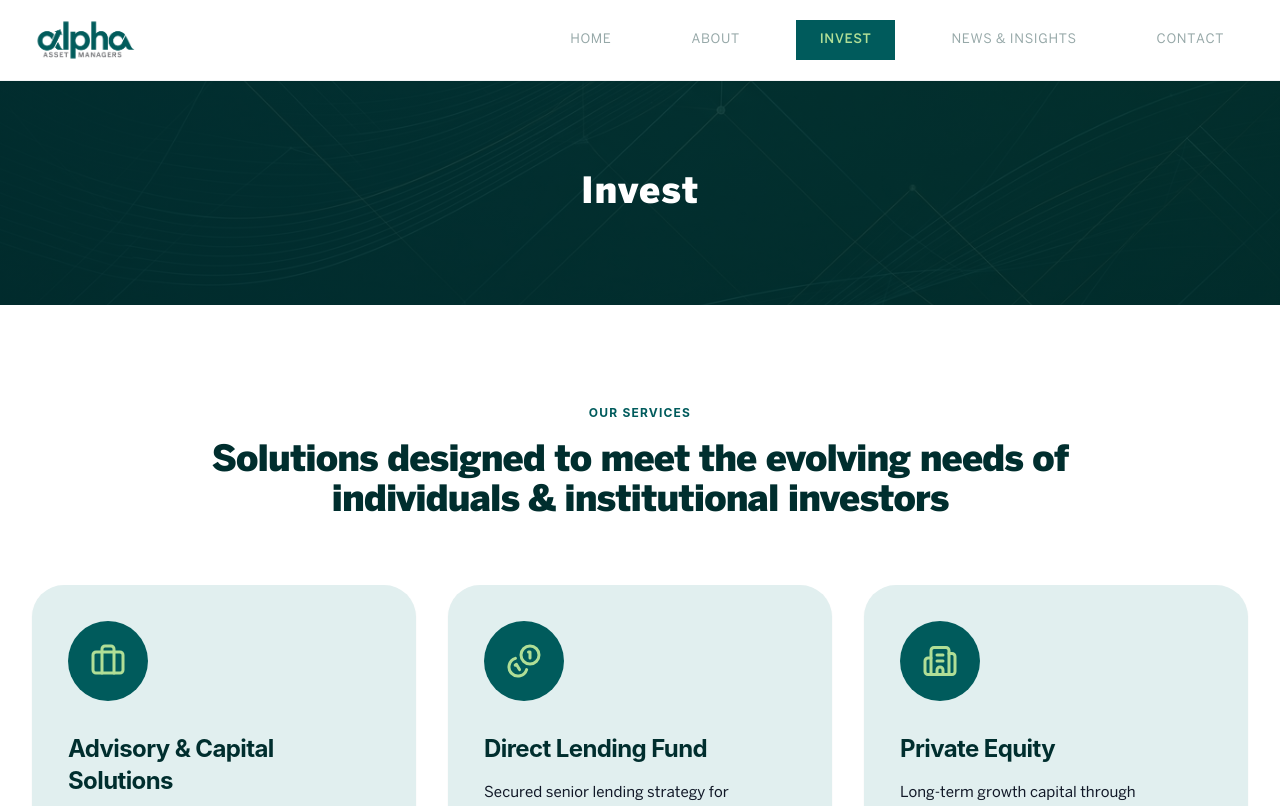
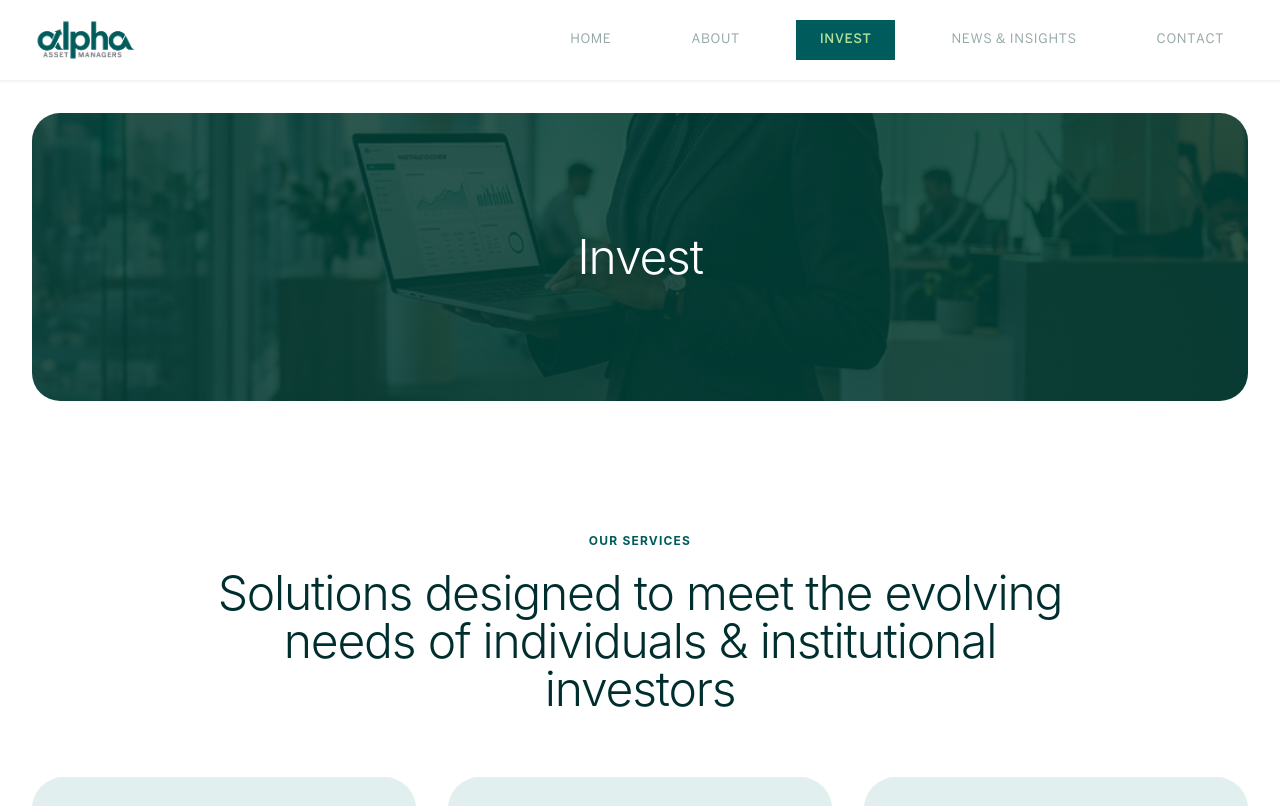
Before and after one commit to Whevar-Innovations/alpha-assets, a React (Vite) app: page /invest in a window 1280 px wide. Shown: the top 806 px of the page. Built offline with nearby package versions, Linux system fonts and the light colour scheme; a web font is replaced by a local one.

Commit message:
feat: add hero image and update service details in Invest page

```diff
--- a/src/components/UI/ServiceCard.tsx
+++ b/src/components/UI/ServiceCard.tsx
@@ -105,7 +105,7 @@
         </h3>
 
         {/* Description */}
-        <p className={`text-[15px] leading-relaxed mb-10 transition-colors duration-300 ${currentTextColor}`}>
+        <p className={`text-[15px] leading-relaxed font-normal mb-10 transition-colors duration-300 ${currentTextColor}`}>
           {description}
         </p>
       </div>
--- a/src/pages/Home.tsx
+++ b/src/pages/Home.tsx
@@ -16,10 +16,17 @@
 
   const services = [
     {
+      id: 'separately-managed-accounts',
+      title: 'Separately Managed Accounts',
+      description: 'Bespoke discretionary portfolios in UGX or USD, tailored to your objectives, liquidity profile, risk tolerance, and reporting requirements.',
+      iconName: 'Sliders' as const,
+      isActive: false,
+    },
+    {
       id: 'advisory-capital-solutions',
       title: 'Advisory & Capital Solutions',
       description: 'Strategic guidance for corporates, foundations, institutions, and sophisticated investors on portfolio strategy, asset allocation, manager selection, and investment structuring.',
-      iconName: 'Briefcase' as const,
+      iconName: 'Users' as const,
       isActive: false,
     },
     {
@@ -34,13 +41,6 @@
       title: 'Private Equity',
       description: 'Long-term growth capital through disciplined investment in promising businesses with active ownership approach.',
       iconName: 'Building2' as const,
-      isActive: false,
-    },
-    {
-      id: 'separately-managed-accounts',
-      title: 'Separately Managed Accounts',
-      description: 'Bespoke discretionary portfolios in UGX or USD, tailored to your objectives, liquidity profile, risk tolerance, and reporting requirements.',
-      iconName: 'Sliders' as const,
       isActive: false,
     },
     {
@@ -204,6 +204,12 @@
                 // Custom style overrides via reusable props
                 activeBgClass={service.isActive ? 'bg-brand-dark' : 'bg-brand-primary'}
                 activeTitleColorClass="text-brand-green"
+                titleColorClass="text-brand-dark"
+                textColorClass="text-brand-primary/80"
+                activeTextColorClass="text-white/90"
+                linkColorClass="text-brand-primary"
+                activeLinkColorClass="text-brand-green"
+                iconBgClass="bg-brand-primary"
                 activeIconBgClass="bg-white"
                 activeIconColorClass={service.isActive ? 'text-brand-dark' : 'text-brand-primary'}
               />
--- a/src/pages/Invest.tsx
+++ b/src/pages/Invest.tsx
@@ -1,51 +1,45 @@
 import React from 'react';
 import { ServiceCard } from '../components/UI/ServiceCard';
 import { FooterCTA } from '../components/UI/FooterCTA';
-import bannerBg from '../assets/images/banner_bg.jpg';
+import heroBg from '../assets/images/hero_person_laptop.jpg';
 
 export const Invest: React.FC = () => {
   const services = [
     {
+      id: 'separately-managed-accounts',
+      title: 'Separately Managed Accounts',
+      description: 'Bespoke discretionary portfolios in UGX or USD, tailored to your objectives, liquidity profile, risk tolerance, and reporting requirements.',
+      iconName: 'Sliders' as const,
+    },
+    {
       id: 'advisory-capital-solutions',
       title: 'Advisory & Capital Solutions',
       description: 'Strategic guidance for corporates, foundations, institutions, and sophisticated investors on portfolio strategy, asset allocation, manager selection, and investment structuring.',
-      iconName: 'Briefcase' as const,
-      isActive: false, // Default state is normal card
+      iconName: 'Users' as const,
     },
     {
       id: 'direct-lending-fund',
       title: 'Direct Lending Fund',
       description: 'Secured senior lending strategy for institutional and sophisticated investors seeking attractive risk-adjusted income.',
       iconName: 'Coins' as const,
-      isActive: false, // Let's make this one active on this page for layout visual balance!
     },
     {
       id: 'private-equity',
       title: 'Private Equity',
       description: 'Long-term growth capital through disciplined investment in promising businesses with active ownership approach.',
       iconName: 'Building2' as const,
-      isActive: false,
-    },
-    {
-      id: 'separately-managed-accounts',
-      title: 'Separately Managed Accounts',
-      description: 'Bespoke discretionary portfolios in UGX or USD, tailored to your objectives, liquidity profile, risk tolerance, and reporting requirements.',
-      iconName: 'Sliders' as const,
-      isActive: false,
     },
     {
       id: 'unit-trusts',
       title: 'Unit Trusts',
       description: 'Professionally managed unit trusts for liquidity, capital preservation, and disciplined income generation.',
       iconName: 'Layers' as const,
-      isActive: false,
     },
     {
       id: 'pension-retirement',
       title: 'Pension & Retirement Mandates',
       description: 'Retirement-focused portfolio management with liability-aware construction for trustees and scheme sponsors.',
       iconName: 'PiggyBank' as const,
-      isActive: false,
     },
   ];
 
@@ -53,27 +47,29 @@
     <div className="flex flex-col min-h-screen">
 
       {/* Hero Banner */}
+
+      <div className="max-w-7xl mx-auto px-4 sm:px-6 lg:px-8 mt-4 sm:mt-8 w-full">
         <section
-        className="relative h-48 sm:h-56 flex items-center bg-brand-dark"
+          className="relative h-52 sm:h-64 md:h-72 flex items-center justify-center overflow-hidden rounded-2xl md:rounded-[28px]"
           style={{
-          backgroundImage: `linear-gradient(rgba(0, 46, 46, 0.85), rgba(0, 46, 46, 0.85)), url(${bannerBg})`,
+            backgroundImage: `linear-gradient(rgba(0, 56, 46, 0.78), rgba(0, 56, 46, 0.78)), url(${heroBg})`,
             backgroundSize: 'cover',
-          backgroundPosition: 'center'
+            backgroundPositionX: 'center',
+            backgroundPositionY: 'bottom',
           }}
         >
-        <div className="max-w-7xl mx-auto px-4 sm:px-6 lg:px-8 text-center w-full">
-          <h1 className="text-3xl sm:text-4xl font-extrabold text-white tracking-wide">
+          <h1 className="text-4xl sm:text-5xl font-light text-white tracking-tight">
             Invest
           </h1>
+        </section>
       </div>
-      </section>
 
       {/* Services Grid Section */}
-      <section className="py-24 bg-white">
+      <section className="py-32 bg-white scroll-mt-32" id="services">
         <div className="max-w-7xl mx-auto px-4 sm:px-6 lg:px-8">
           <div className="text-center max-w-3xl mx-auto mb-16 space-y-4">
             <span className="text-xs font-bold uppercase tracking-widest text-brand-primary">Our Services</span>
-            <h2 className="text-3xl sm:text-4xl font-extrabold text-brand-dark">
+            <h2 className="text-4xl sm:text-5xl font-light text-brand-dark">
               Solutions designed to meet the evolving needs of individuals & institutional investors
             </h2>
           </div>
@@ -86,12 +82,19 @@
                 title={service.title}
                 description={service.description}
                 iconName={service.iconName}
-                isActive={service.isActive}
-                // Custom style overrides via reusable props
-                activeBgClass={service.isActive ? 'bg-brand-dark' : 'bg-brand-primary'}
+                isActive={false}
+                bgClass="bg-brand-cardBg"
+                activeBgClass="bg-brand-primary"
+                iconBgClass="bg-brand-primary"
+                activeIconBgClass="bg-white"
+                iconColorClass="text-brand-green"
+                activeIconColorClass="text-brand-primary"
+                titleColorClass="text-brand-dark"
                 activeTitleColorClass="text-brand-green"
-                activeIconBgClass="bg-white"
-                activeIconColorClass={service.isActive ? 'text-brand-dark' : 'text-brand-primary'}
+                textColorClass="text-brand-primary/80"
+                activeTextColorClass="text-white/90"
+                linkColorClass="text-brand-primary"
+                activeLinkColorClass="text-brand-green"
               />
             ))}
           </div>
```
Also changed, not shown: src/assets/images/hero_person_laptop.jpg (added). Lines whose indentation alone changed are shown as unchanged.
